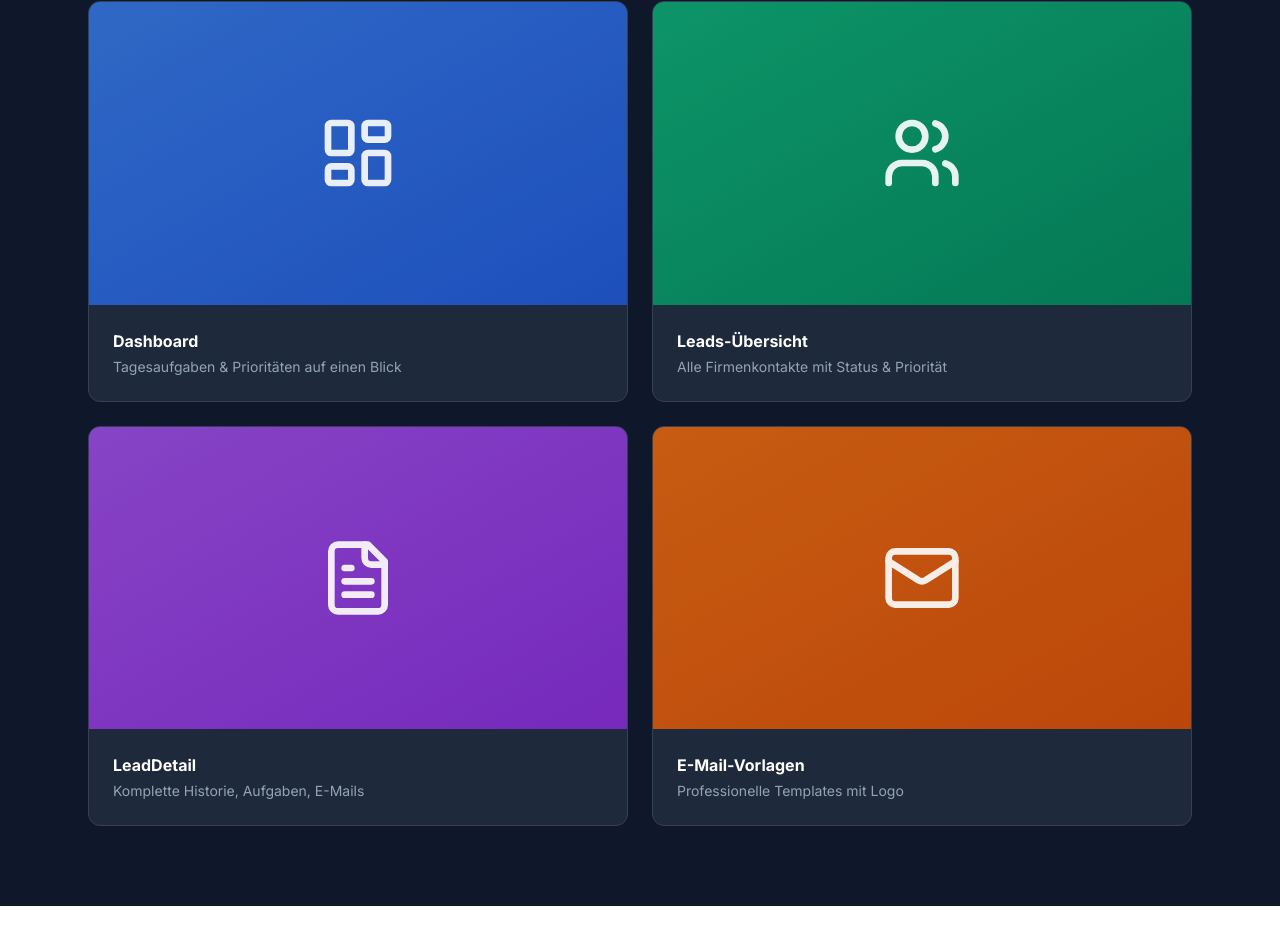
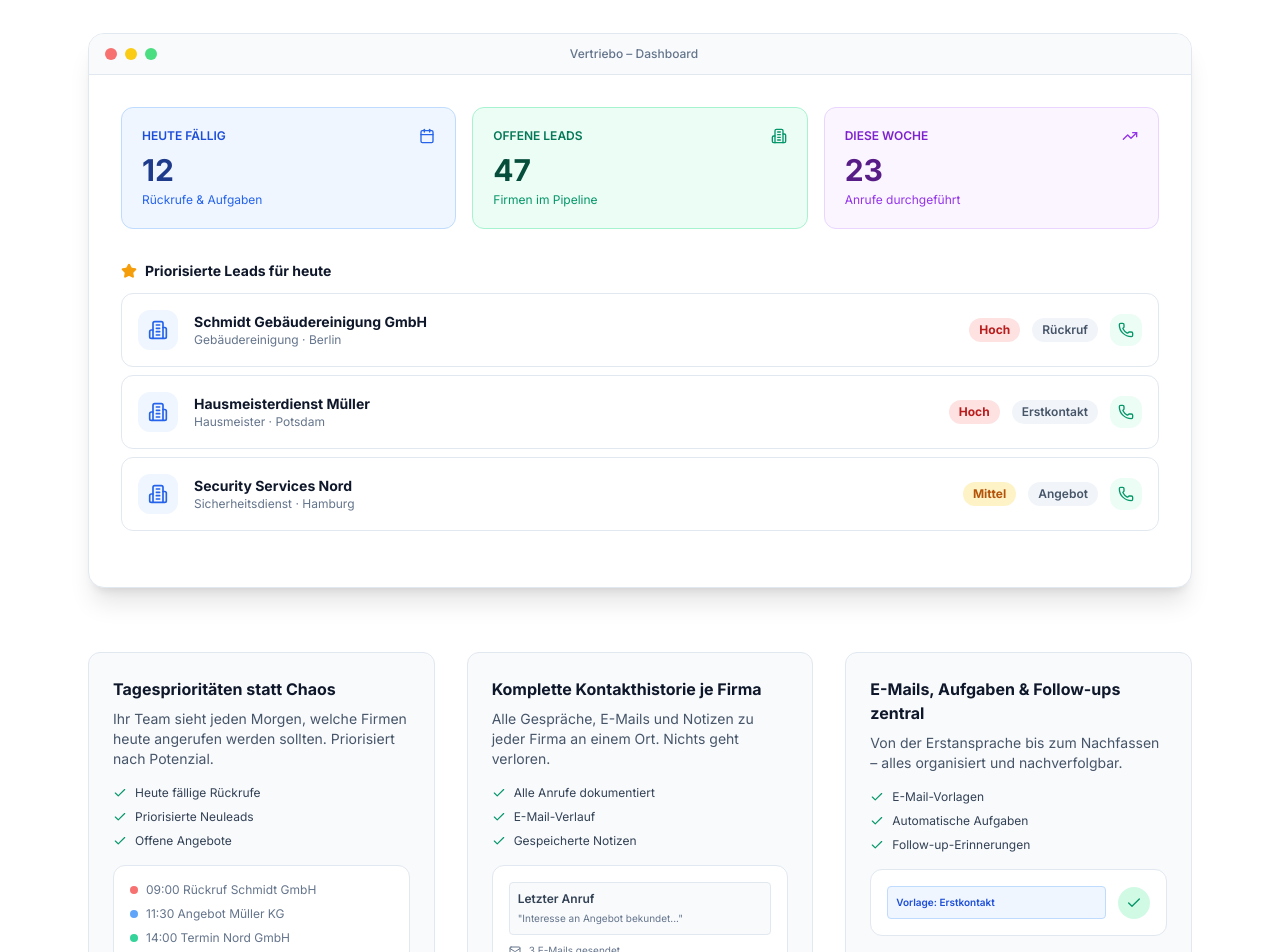
Before and after one commit to vertriebo-com/vertriebo, a React (Vite) app: page / in a window 1280 px wide. Shown: the part 3156-4108 px from the top of the page. Built offline with nearby package versions, Linux system fonts and the light colour scheme; no server answers.

Commit message:
File changes

```diff
--- /dev/null
+++ b/src/components/landing/ProductShowcase.jsx
@@ -0,0 +1,181 @@
+import { Check, Building2, Phone, Mail, Calendar, User, TrendingUp, Star, FileText } from "lucide-react";
+
+const PRODUCT_FEATURES = [
+  {
+    title: "Tagesprioritäten statt Chaos",
+    desc: "Ihr Team sieht jeden Morgen, welche Firmen heute angerufen werden sollten. Priorisiert nach Potenzial.",
+    items: ["Heute fällige Rückrufe", "Priorisierte Neuleads", "Offene Angebote"],
+  },
+  {
+    title: "Komplette Kontakthistorie je Firma",
+    desc: "Alle Gespräche, E-Mails und Notizen zu jeder Firma an einem Ort. Nichts geht verloren.",
+    items: ["Alle Anrufe dokumentiert", "E-Mail-Verlauf", "Gespeicherte Notizen"],
+  },
+  {
+    title: "E-Mails, Aufgaben & Follow-ups zentral",
+    desc: "Von der Erstansprache bis zum Nachfassen – alles organisiert und nachverfolgbar.",
+    items: ["E-Mail-Vorlagen", "Automatische Aufgaben", "Follow-up-Erinnerungen"],
+  },
+];
+
+export default function ProductShowcase() {
+  return (
+    <div className="bg-white py-20">
+      <div className="max-w-6xl mx-auto px-6">
+        <div className="text-center mb-12">
+          <h2 className="text-3xl font-bold mb-4 text-slate-900">So arbeitet Ihr Team mit Vertriebo</h2>
+          <p className="text-slate-600 max-w-3xl mx-auto text-lg">
+            Vertriebo führt Ihr Team durch den Vertriebsalltag – von neuen Firmenkontakten über Rückrufe bis zum Nachfassen.
+          </p>
+        </div>
+
+        {/* Großes Haupt-Mockup: Dashboard/Leads-Übersicht */}
+        <div className="mb-16">
+          <div className="bg-white rounded-2xl shadow-xl border border-slate-200 overflow-hidden">
+            {/* Browser Header */}
+            <div className="bg-slate-50 px-4 py-3 border-b border-slate-200 flex items-center justify-between">
+              <div className="flex items-center gap-2">
+                <div className="w-3 h-3 rounded-full bg-red-400" />
+                <div className="w-3 h-3 rounded-full bg-yellow-400" />
+                <div className="w-3 h-3 rounded-full bg-green-400" />
+              </div>
+              <div className="text-xs text-slate-500 font-medium">Vertriebo – Dashboard</div>
+              <div className="w-16" />
+            </div>
+
+            {/* Dashboard Content */}
+            <div className="p-6 md:p-8">
+              {/* Header Stats */}
+              <div className="grid md:grid-cols-3 gap-4 mb-8">
+                <div className="bg-blue-50 rounded-xl p-5 border border-blue-200">
+                  <div className="flex items-center justify-between mb-2">
+                    <span className="text-xs font-semibold text-blue-700 uppercase">Heute fällig</span>
+                    <Calendar className="w-4 h-4 text-blue-600" />
+                  </div>
+                  <p className="text-3xl font-bold text-blue-900">12</p>
+                  <p className="text-xs text-blue-600 mt-1">Rückrufe & Aufgaben</p>
+                </div>
+                <div className="bg-emerald-50 rounded-xl p-5 border border-emerald-200">
+                  <div className="flex items-center justify-between mb-2">
+                    <span className="text-xs font-semibold text-emerald-700 uppercase">Offene Leads</span>
+                    <Building2 className="w-4 h-4 text-emerald-600" />
+                  </div>
+                  <p className="text-3xl font-bold text-emerald-900">47</p>
+                  <p className="text-xs text-emerald-600 mt-1">Firmen im Pipeline</p>
+                </div>
+                <div className="bg-purple-50 rounded-xl p-5 border border-purple-200">
+                  <div className="flex items-center justify-between mb-2">
+                    <span className="text-xs font-semibold text-purple-700 uppercase">Diese Woche</span>
+                    <TrendingUp className="w-4 h-4 text-purple-600" />
+                  </div>
+                  <p className="text-3xl font-bold text-purple-900">23</p>
+                  <p className="text-xs text-purple-600 mt-1">Anrufe durchgeführt</p>
+                </div>
+              </div>
+
+              {/* Prioritized Leads Table */}
+              <div className="mb-6">
+                <h3 className="text-sm font-bold text-slate-900 mb-3 flex items-center gap-2">
+                  <Star className="w-4 h-4 text-amber-500 fill-amber-500" />
+                  Priorisierte Leads für heute
+                </h3>
+                <div className="space-y-2">
+                  {[
+                    { name: "Schmidt Gebäudereinigung GmbH", branche: "Gebäudereinigung", ort: "Berlin", prio: "Hoch", status: "Rückruf" },
+                    { name: "Hausmeisterdienst Müller", branche: "Hausmeister", ort: "Potsdam", prio: "Hoch", status: "Erstkontakt" },
+                    { name: "Security Services Nord", branche: "Sicherheitsdienst", ort: "Hamburg", prio: "Mittel", status: "Angebot" },
+                  ].map((lead, i) => (
+                    <div key={i} className="flex items-center justify-between p-4 bg-white rounded-lg border border-slate-200 hover:border-blue-300 transition-colors">
+                      <div className="flex items-center gap-4">
+                        <div className="w-10 h-10 rounded-lg bg-blue-50 flex items-center justify-center">
+                          <Building2 className="w-5 h-5 text-blue-600" />
+                        </div>
+                        <div>
+                          <p className="text-sm font-bold text-slate-900">{lead.name}</p>
+                          <p className="text-xs text-slate-500">{lead.branche} · {lead.ort}</p>
+                        </div>
+                      </div>
+                      <div className="flex items-center gap-3">
+                        <span className={`text-xs font-bold px-2.5 py-1 rounded-full ${
+                          lead.prio === "Hoch" ? "bg-red-100 text-red-700" : "bg-amber-100 text-amber-700"
+                        }`}>
+                          {lead.prio}
+                        </span>
+                        <span className="text-xs font-semibold text-slate-600 bg-slate-100 px-2.5 py-1 rounded-full">
+                          {lead.status}
+                        </span>
+                        <button className="p-2 rounded-lg bg-emerald-50 hover:bg-emerald-100 transition-colors">
+                          <Phone className="w-4 h-4 text-emerald-600" />
+                        </button>
+                      </div>
+                    </div>
+                  ))}
+                </div>
+              </div>
+            </div>
+          </div>
+        </div>
+
+        {/* 3 Feature-Punkte mit kleineren Screenshots */}
+        <div className="grid md:grid-cols-3 gap-8">
+          {PRODUCT_FEATURES.map((feature, i) => (
+            <div key={i} className="bg-slate-50 rounded-xl p-6 border border-slate-200">
+              <h3 className="font-bold text-slate-900 mb-2">{feature.title}</h3>
+              <p className="text-sm text-slate-600 mb-4">{feature.desc}</p>
+              <ul className="space-y-2 mb-4">
+                {feature.items.map((item, j) => (
+                  <li key={j} className="flex items-center gap-2 text-xs text-slate-700">
+                    <Check className="w-3.5 h-3.5 text-emerald-600 flex-shrink-0" />
+                    {item}
+                  </li>
+                ))}
+              </ul>
+
+              {/* Kleiner UI-Ausschnitt */}
+              <div className="bg-white rounded-lg p-4 border border-slate-200">
+                {i === 0 && (
+                  <div className="space-y-2">
+                    <div className="flex items-center gap-2">
+                      <div className="w-2 h-2 rounded-full bg-red-400" />
+                      <span className="text-xs text-slate-500">09:00 Rückruf Schmidt GmbH</span>
+                    </div>
+                    <div className="flex items-center gap-2">
+                      <div className="w-2 h-2 rounded-full bg-blue-400" />
+                      <span className="text-xs text-slate-500">11:30 Angebot Müller KG</span>
+                    </div>
+                    <div className="flex items-center gap-2">
+                      <div className="w-2 h-2 rounded-full bg-emerald-400" />
+                      <span className="text-xs text-slate-500">14:00 Termin Nord GmbH</span>
+                    </div>
+                  </div>
+                )}
+                {i === 1 && (
+                  <div className="space-y-2">
+                    <div className="bg-slate-50 rounded p-2 border border-slate-200">
+                      <p className="text-xs font-semibold text-slate-700 mb-1">Letzter Anruf</p>
+                      <p className="text-[10px] text-slate-500">"Interesse an Angebot bekundet..."</p>
+                    </div>
+                    <div className="flex items-center gap-2 text-[10px] text-slate-500">
+                      <Mail className="w-3 h-3" />
+                      <span>3 E-Mails gesendet</span>
+                    </div>
+                  </div>
+                )}
+                {i === 2 && (
+                  <div className="flex items-center gap-3">
+                    <div className="flex-1 bg-blue-50 rounded p-2 border border-blue-200">
+                      <p className="text-[10px] font-semibold text-blue-700">Vorlage: Erstkontakt</p>
+                    </div>
+                    <div className="w-8 h-8 rounded-full bg-emerald-100 flex items-center justify-center">
+                      <Check className="w-4 h-4 text-emerald-600" />
+                    </div>
+                  </div>
+                )}
+              </div>
+            </div>
+          ))}
+        </div>
+      </div>
+    </div>
+  );
+}
--- a/src/pages/Landing.jsx
+++ b/src/pages/Landing.jsx
@@ -6,7 +6,7 @@ import { base44 } from "@/api/base44Client";
 import HowItWorks from "@/components/landing/HowItWorks";
 import FeaturesCompact from "@/components/landing/FeaturesCompact";
 import TargetIndustriesCompact from "@/components/landing/TargetIndustriesCompact";
-import AppScreenshotsRealistic from "@/components/landing/AppScreenshotsRealistic";
+import ProductShowcase from "@/components/landing/ProductShowcase";
 import PricingFAQ from "@/components/landing/PricingFAQ";
 
 const PLANS = [
@@ -279,7 +279,7 @@ export default function Landing() {
       </div>
 
       {/* E) Produkt-Screenshots / App-Bereiche */}
-      <AppScreenshotsRealistic />
+      <ProductShowcase />
 
       {/* F) Für lokale Dienstleister */}
       <TargetIndustriesCompact />
```
